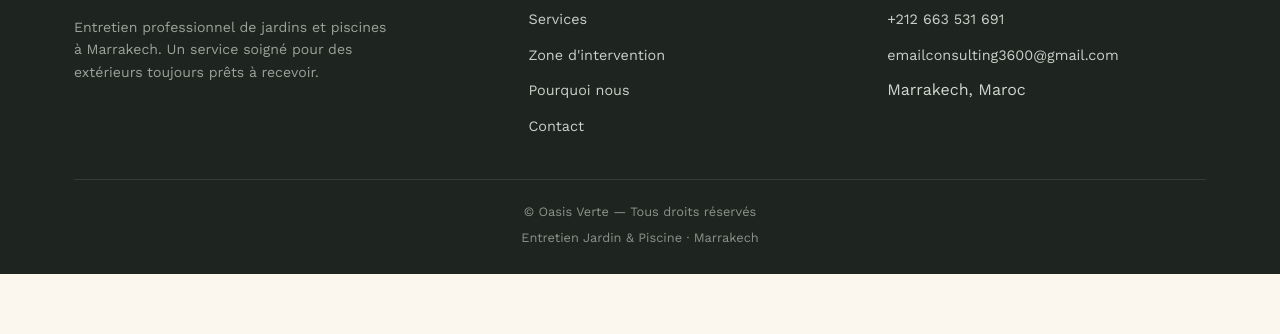
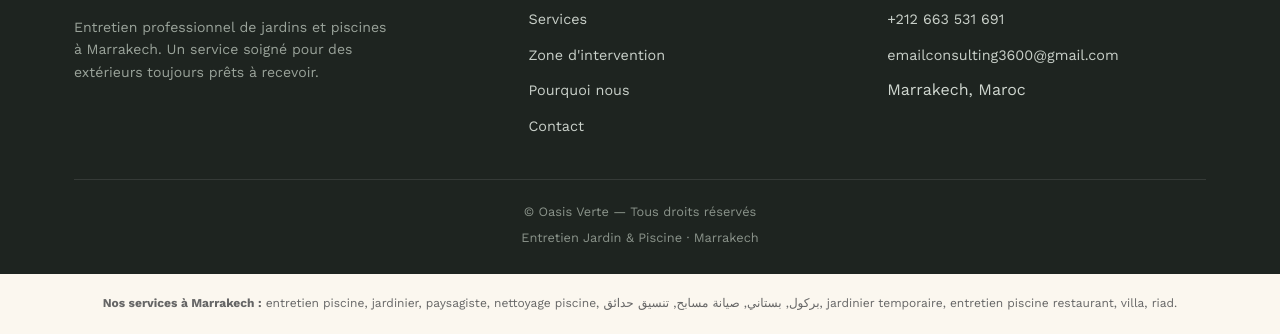
Before and after one commit to googlecldage/jardin, a plain HTML site: page index.html in a window 1280 px wide. Shown: the part 4796-5130 px from the top of the page. Before the commit the page ends 5070 px from the top, so only its background shows below. Drawn offline with nearby package versions, Linux system fonts and the light colour scheme.

Commit message:
index.html

```diff
--- a/index.html
+++ b/index.html
@@ -968,6 +968,10 @@
     window.open(url, '_blank');
   });
 </script>
+<div style="padding: 20px; font-size: 12px; color: #666; text-align: center;">
+  <p><strong>Nos services à Marrakech :</strong> entretien piscine, jardinier, paysagiste, nettoyage piscine, بركول, بستاني, صيانة مسابح, تنسيق حدائق, jardinier temporaire, entretien piscine restaurant, villa, riad.</p>
+</div>
+
 
 </body>
 </html>
```
